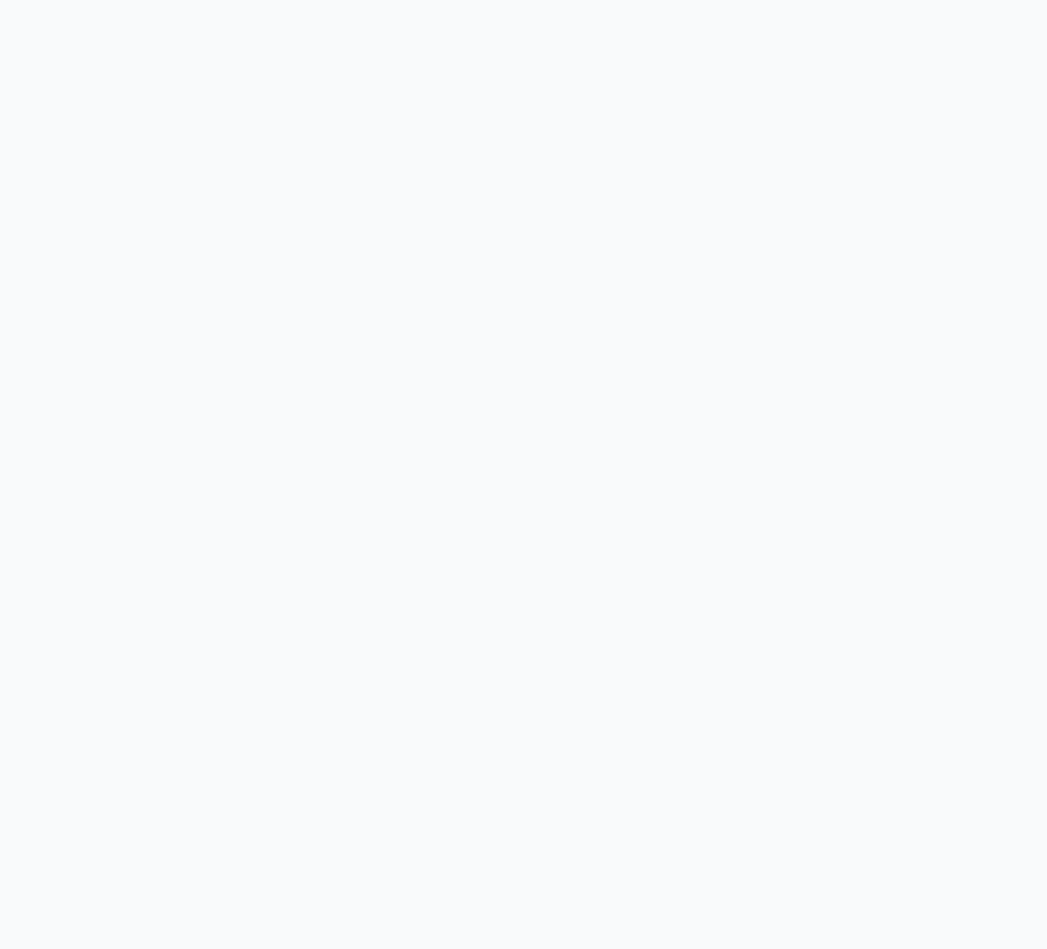
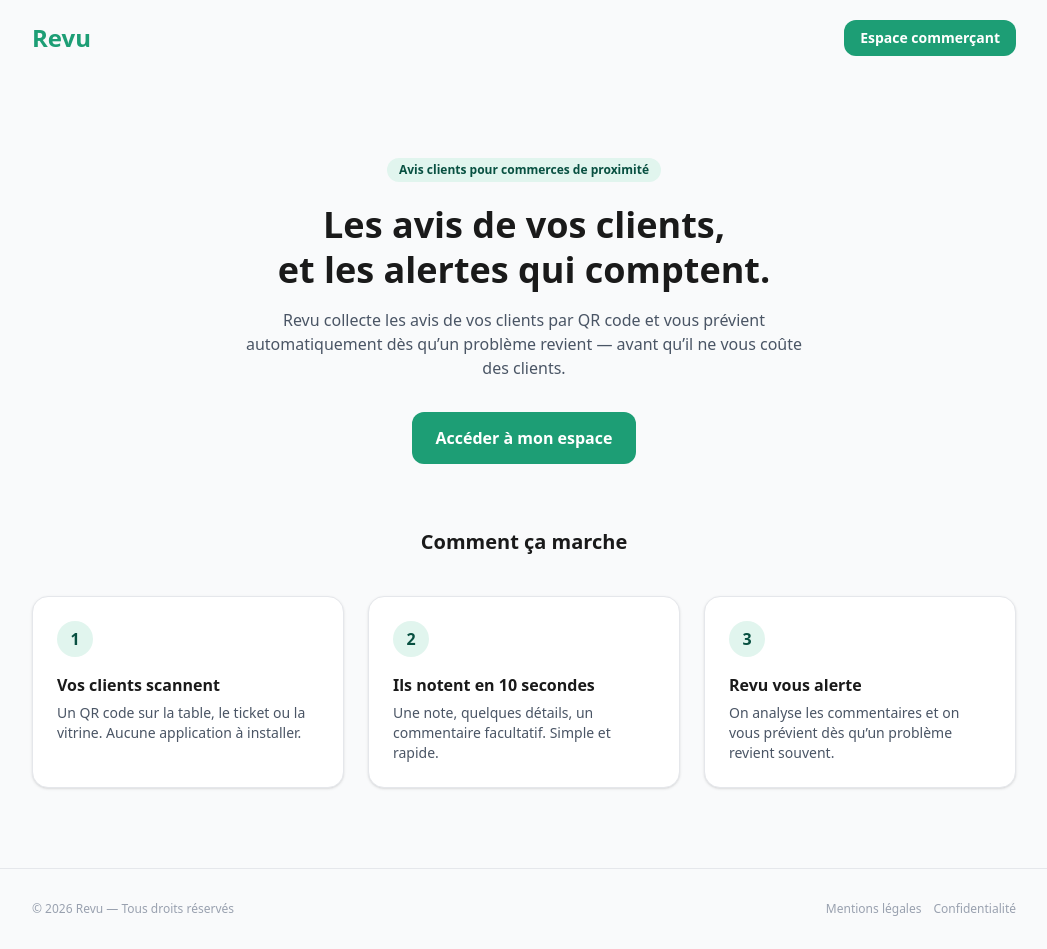
Before and after one commit to PierrePVE/revu, a Nuxt app: page / in a window 1280 px wide. Before the commit this address had no page. Shown: the whole page, without its empty margins (116-1163 px from the left). Before the commit the page ends 800 px from the top, so only its background shows below. Built offline with nearby package versions, Linux system fonts and the light colour scheme.

Commit message:
feat: add public landing page at site root

```diff
--- /dev/null
+++ b/pages/index.vue
@@ -0,0 +1,98 @@
+<script setup lang="ts">
+/**
+ * pages/index.vue — public landing page (the site root "/").
+ *
+ * Presents Revu to prospective merchants and routes them to their space. We
+ * deliberately do NOT list existing clients here: customers reach the review
+ * form by scanning the QR code on-site (/avis/[slug]), not via a directory, and
+ * a public client list would only expose the customer base.
+ */
+useSeoMeta({
+  title: 'Revu — Les avis de vos clients, et les alertes qui comptent',
+  ogTitle: 'Revu',
+  description:
+    'Revu collecte les avis de vos clients par QR code et vous alerte automatiquement des problèmes récurrents.',
+})
+
+// The three steps of the product loop, rendered in the "how it works" section.
+const etapes = [
+  {
+    titre: 'Vos clients scannent',
+    texte: 'Un QR code sur la table, le ticket ou la vitrine. Aucune application à installer.',
+  },
+  {
+    titre: 'Ils notent en 10 secondes',
+    texte: 'Une note, quelques détails, un commentaire facultatif. Simple et rapide.',
+  },
+  {
+    titre: 'Revu vous alerte',
+    texte: 'On analyse les commentaires et on vous prévient dès qu’un problème revient souvent.',
+  },
+]
+</script>
+
+<template>
+  <div class="min-h-screen bg-surface text-ink">
+    <!-- NAV -->
+    <header class="mx-auto flex max-w-5xl items-center justify-between px-5 py-5">
+      <p class="text-2xl font-bold text-brand">Revu</p>
+      <NuxtLink
+        to="/login"
+        class="rounded-xl bg-brand px-4 py-2 text-sm font-semibold text-white transition hover:bg-brand-dark active:scale-[0.98]"
+      >
+        Espace commerçant
+      </NuxtLink>
+    </header>
+
+    <!-- HERO -->
+    <section class="mx-auto max-w-3xl px-5 pt-12 pb-16 text-center sm:pt-20">
+      <span class="inline-block rounded-full bg-brand-light px-3 py-1 text-xs font-semibold text-brand-dark">
+        Avis clients pour commerces de proximité
+      </span>
+      <h1 class="mt-5 text-3xl font-bold leading-tight sm:text-4xl">
+        Les avis de vos clients,<br />et les alertes qui comptent.
+      </h1>
+      <p class="mx-auto mt-4 max-w-xl text-base text-gray-600">
+        Revu collecte les avis de vos clients par QR code et vous prévient
+        automatiquement dès qu’un problème revient — avant qu’il ne vous coûte des clients.
+      </p>
+      <div class="mt-8 flex flex-col items-center justify-center gap-3 sm:flex-row">
+        <NuxtLink
+          to="/login"
+          class="w-full rounded-xl bg-brand px-6 py-3.5 font-semibold text-white transition hover:bg-brand-dark active:scale-[0.98] sm:w-auto"
+        >
+          Accéder à mon espace
+        </NuxtLink>
+      </div>
+    </section>
+
+    <!-- HOW IT WORKS -->
+    <section class="mx-auto max-w-5xl px-5 pb-20">
+      <h2 class="text-center text-xl font-bold">Comment ça marche</h2>
+      <div class="mt-10 grid gap-6 sm:grid-cols-3">
+        <div
+          v-for="(etape, i) in etapes"
+          :key="etape.titre"
+          class="rounded-2xl border border-gray-200 bg-white p-6 shadow-sm"
+        >
+          <span class="flex h-9 w-9 items-center justify-center rounded-full bg-brand-light font-bold text-brand-dark">
+            {{ i + 1 }}
+          </span>
+          <h3 class="mt-4 font-semibold">{{ etape.titre }}</h3>
+          <p class="mt-1.5 text-sm text-gray-600">{{ etape.texte }}</p>
+        </div>
+      </div>
+    </section>
+
+    <!-- FOOTER -->
+    <footer class="border-t border-gray-200">
+      <div class="mx-auto flex max-w-5xl flex-col items-center gap-2 px-5 py-8 text-center text-xs text-gray-400 sm:flex-row sm:justify-between sm:text-left">
+        <p>© 2026 Revu — Tous droits réservés</p>
+        <p class="flex gap-3">
+          <NuxtLink to="/mentions-legales" class="hover:underline">Mentions légales</NuxtLink>
+          <NuxtLink to="/confidentialite" class="hover:underline">Confidentialité</NuxtLink>
+        </p>
+      </div>
+    </footer>
+  </div>
+</template>
```
